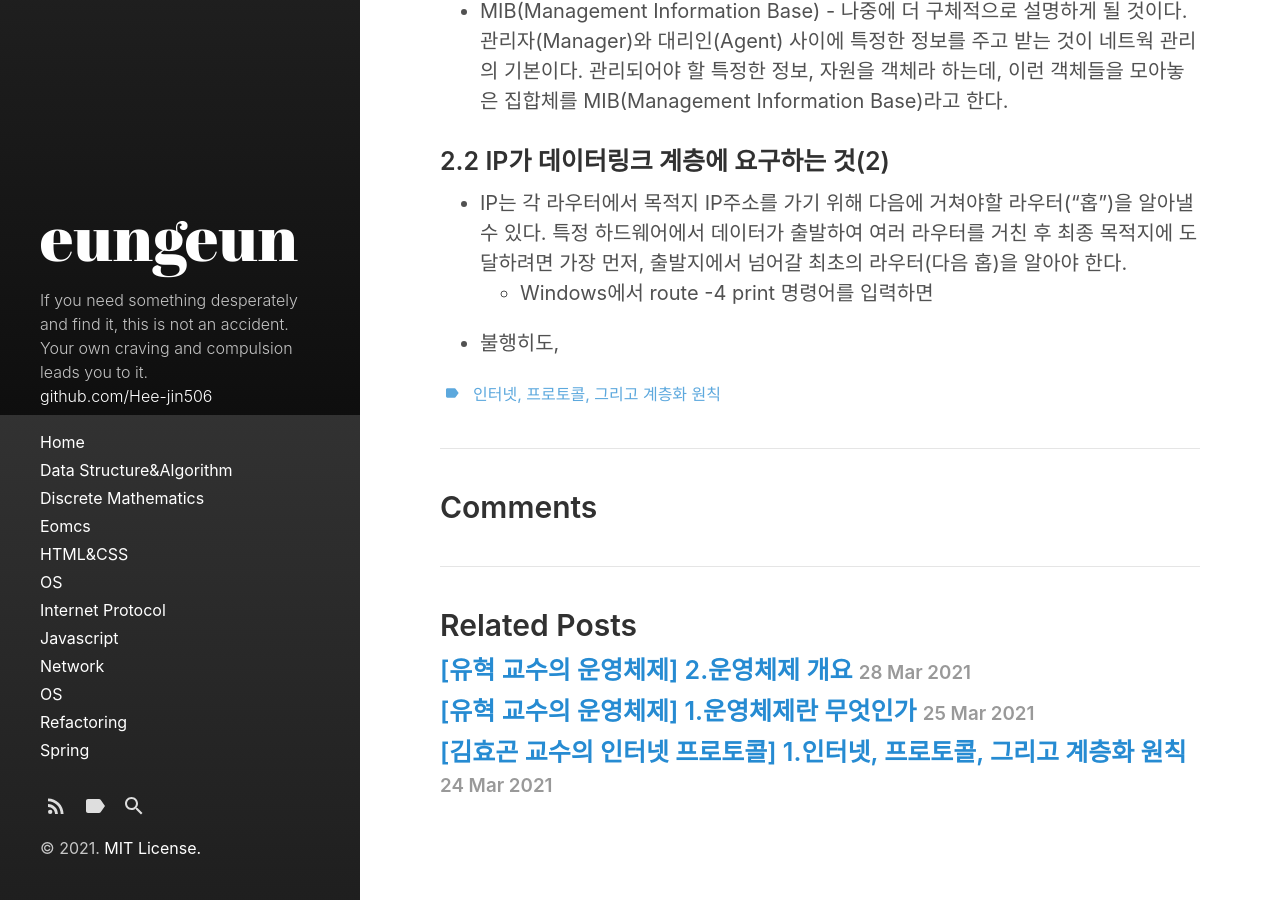
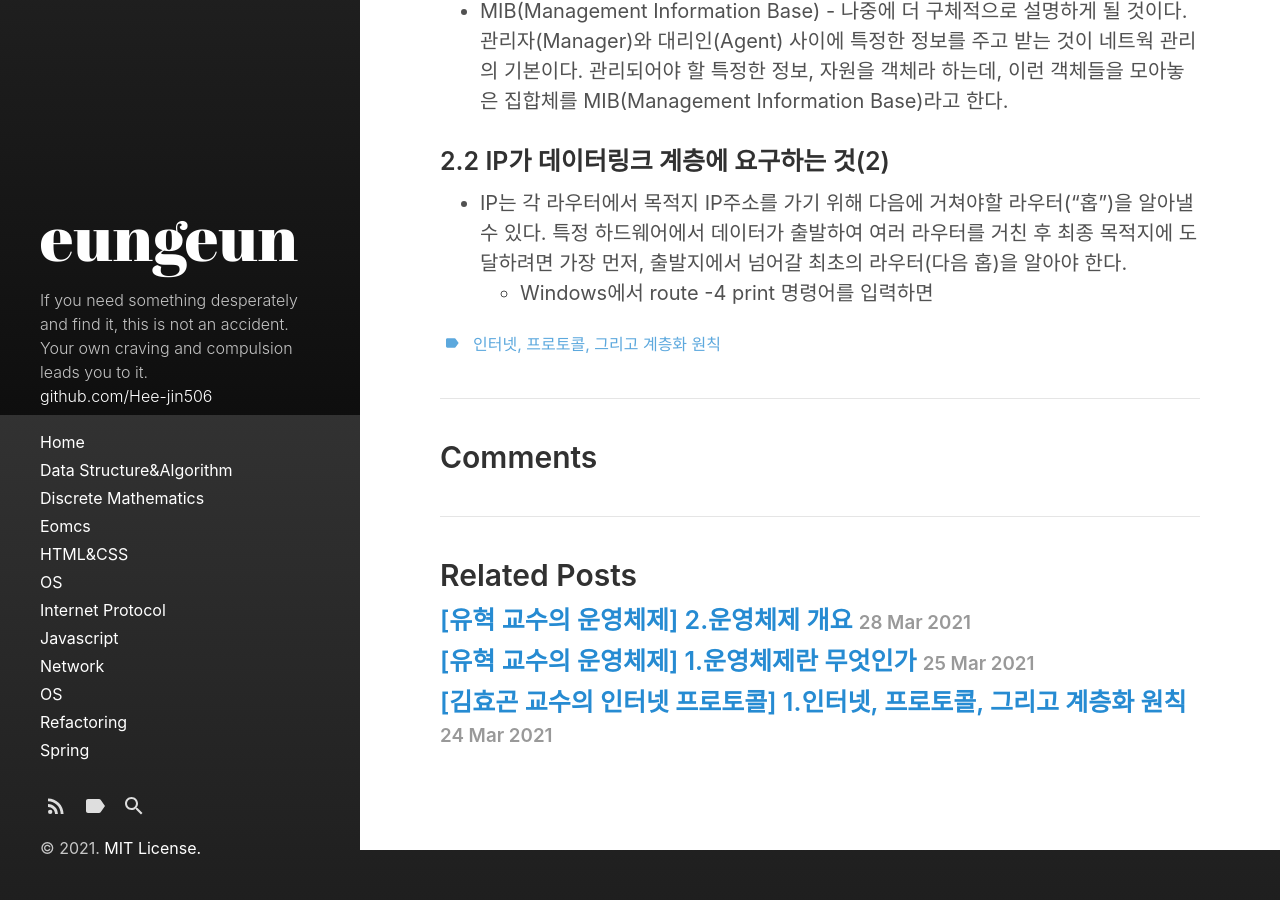
Before and after one commit to Hee-jin506/Hee-jin506.github.io, a Jekyll site: the page built from _posts/2021-03-28-internet-protocol-2.md, in a window 1280 px wide and 900 px high, scrolled down 1385 px. Built offline with Jekyll 4.4.1, drawn with Linux system fonts in a browser that asks for light colours.

Commit message:
2021-04-02

```diff
--- a/_posts/2021-03-28-internet-protocol-2.md
+++ b/_posts/2021-03-28-internet-protocol-2.md
@@ -34,5 +34,3 @@ tags:
 - IP는 각 라우터에서 목적지 IP주소를 가기 위해 다음에 거쳐야할 라우터("홉")을 알아낼 수 있다.
   특정 하드웨어에서 데이터가 출발하여 여러 라우터를 거친 후 최종 목적지에 도달하려면 가장 먼저, 출발지에서 넘어갈 최초의 라우터(다음 홉)을 알아야 한다.
   - Windows에서 route -4 print 명령어를 입력하면
-
-- 불행히도,
```
